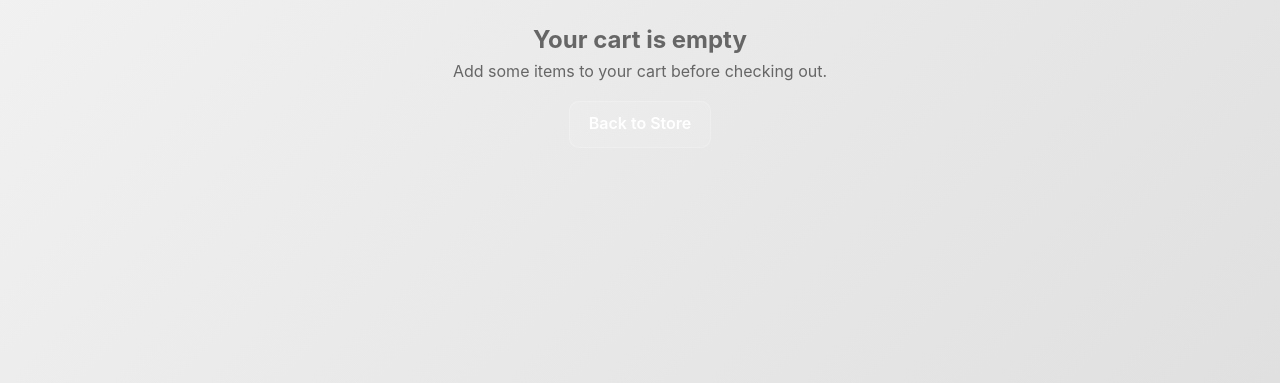
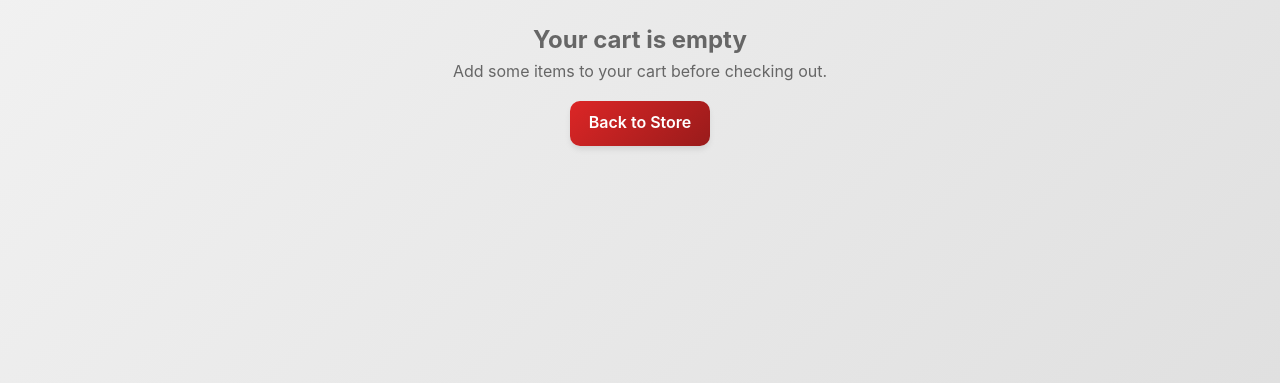
Before and after one commit to reyunj/one-fine, a plain HTML site: page checkout.html in a window 1280 px wide. Shown: the part 417-800 px from the top of the page. Drawn offline with Linux system fonts and the light colour scheme.

Commit message:
Change header background to black and update back button to use gradient for consistency

```diff
--- a/checkout.html
+++ b/checkout.html
@@ -70,22 +70,22 @@
         }
 
         .back-btn {
-            background: rgba(255, 255, 255, 0.1);
-            border: 1px solid rgba(255, 255, 255, 0.2);
+            background: var(--gradient-primary);
+            border: none;
             color: white;
             padding: 0.6rem 1.2rem;
             border-radius: 10px;
-            cursor: pointer;
             text-decoration: none;
             transition: all 0.3s ease;
             font-weight: 600;
+            box-shadow: var(--shadow-md);
         }
 
         .back-btn:hover {
-            background: white;
-            color: var(--primary-color);
+            background: var(--accent-hover);
+            color: white;
             transform: translateY(-2px);
-            box-shadow: var(--shadow-md);
+            box-shadow: var(--shadow-lg);
         }
 
         main {
```
Also changed, not shown: index.html (+1 -1 lines), track.html (+6 -6 lines).
